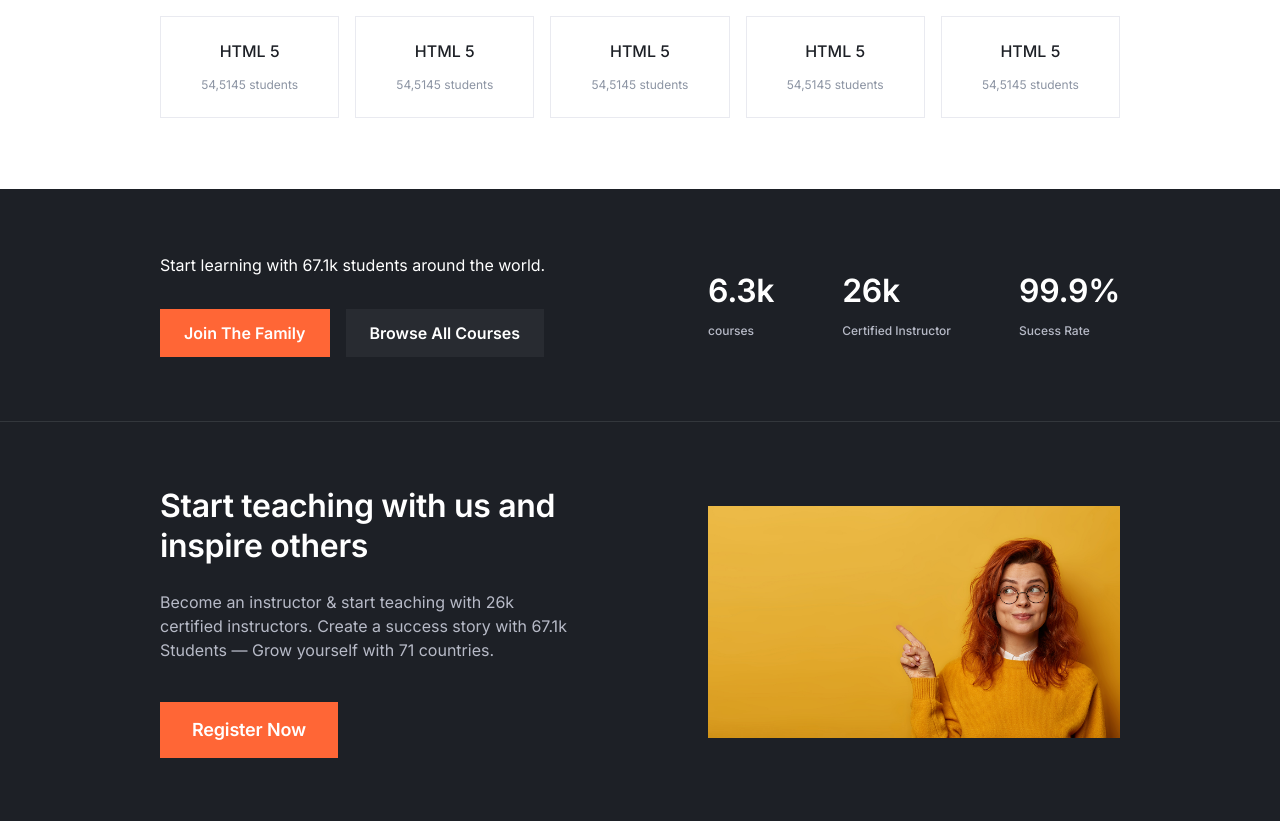
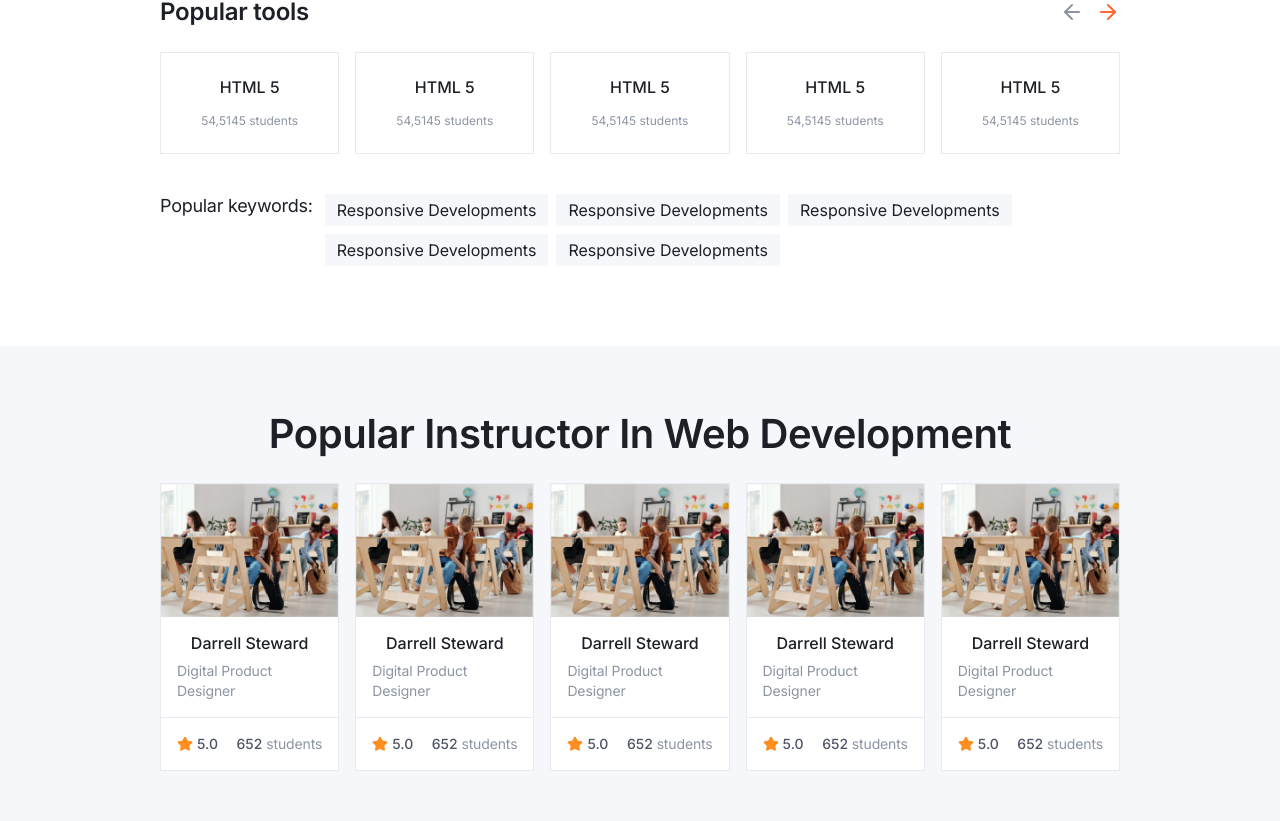
Before and after one commit to Ahmed-Sadek89/lms-train, a Next.js app: page /category in a window 1280 px wide. Shown: the part 759-1580 px from the top of the page. Built offline with nearby package versions, Linux system fonts and the light colour scheme.

Commit message:
feat: popular instructor, keywords, keyword-chip component

```diff
--- a/components/category/components/best-selling-courses/index.tsx
+++ b/components/category/components/best-selling-courses/index.tsx
@@ -1,10 +1,9 @@
 import CourseCard from '@/components/ui/cards/course-card'
-import React from 'react'
 
 const BestSellingCourses = () => {
     return (
         <section className='bg-white'>
-            <div className="app-container">
+            <div className="app-container pt-[100px]">
                 <div className="flex flex-col items-center gap-6">
                     <h2 className='text-gray-900 font-heading-2 text-center'>
                         Best selling courses in Web Development
--- /dev/null
+++ b/components/category/components/popular-instructor/index.tsx
@@ -0,0 +1,25 @@
+import InstructorCard from '@/components/ui/cards/instructor-card'
+import React from 'react'
+
+const PopularInstructor = () => {
+    return (
+        <section className='bg-gray-50'>
+            <div className="app-container">
+                <div className="flex flex-col items-center justify-center gap-[25px]">
+                    <h2 className="text-gray-900 text-center font-heading-2 capitalize">
+                        Popular instructor in Web Development
+                    </h2>
+                    <div className="grid gap-[16px] grid-cols-1 md:grid-cols-2 lg:grid-cols-4 xl:grid-cols-5">
+                        {
+                            Array(5).fill(0).map((_, index) => (
+                                <InstructorCard key={index} />
+                            ))
+                        }
+                    </div>
+                </div>
+            </div>
+        </section>
+    )
+}
+
+export default PopularInstructor
--- /dev/null
+++ b/components/category/components/popular-keyword/index.tsx
@@ -0,0 +1,28 @@
+import KeywordChip from '@/components/ui/chip/keyword'
+
+const PopularKeyword = () => {
+    return (
+        <section className='bg-white'>
+            <div className="app-container pt-[40px] pb-[80px]">
+                <div className='flex items-start gap-3 flex-wrap lg:flex-nowrap'>
+                    <p className='font-body-xl-400 text-gray-900 text-nowrap'>
+                        Popular keywords:
+                    </p>
+                    <div className='flex items-center gap-2 flex-wrap w-full'>
+                        {
+                            Array(5).fill(1).map((_, index) => (
+                                <KeywordChip
+                                    key={index}
+                                    text='Responsive Developments'
+                                    href='#'
+                                />
+                            ))
+                        }
+                    </div>
+                </div>
+            </div>
+        </section>
+    )
+}
+
+export default PopularKeyword
--- a/components/category/index.tsx
+++ b/components/category/index.tsx
@@ -1,4 +1,6 @@
 import BestSellingCourses from './components/best-selling-courses'
+import PopularInstructor from './components/popular-instructor'
+import PopularKeyword from './components/popular-keyword'
 import PopularTools from './components/popular-tools'
 
 const CategoryPageWrapper = () => {
@@ -6,6 +8,9 @@ const CategoryPageWrapper = () => {
         <>
             <BestSellingCourses />
             <PopularTools />
+            <PopularKeyword />
+            <PopularInstructor />
+
         </>
     )
 }
--- /dev/null
+++ b/components/ui/chip/keyword.tsx
@@ -0,0 +1,19 @@
+import Link from 'next/link'
+
+interface IKeywordChip {
+    text: string,
+    href?: string
+}
+
+const KeywordChip = ({ text, href = "#" }: IKeywordChip) => {
+    return (
+        <Link
+            href={href}
+            className='py-1 px-3 bg-gray-50 text-gray-900 transition duration-300 hover:bg-primary-500 hover:text-white '
+        >
+            {text}
+        </Link>
+    )
+}
+
+export default KeywordChip
```
